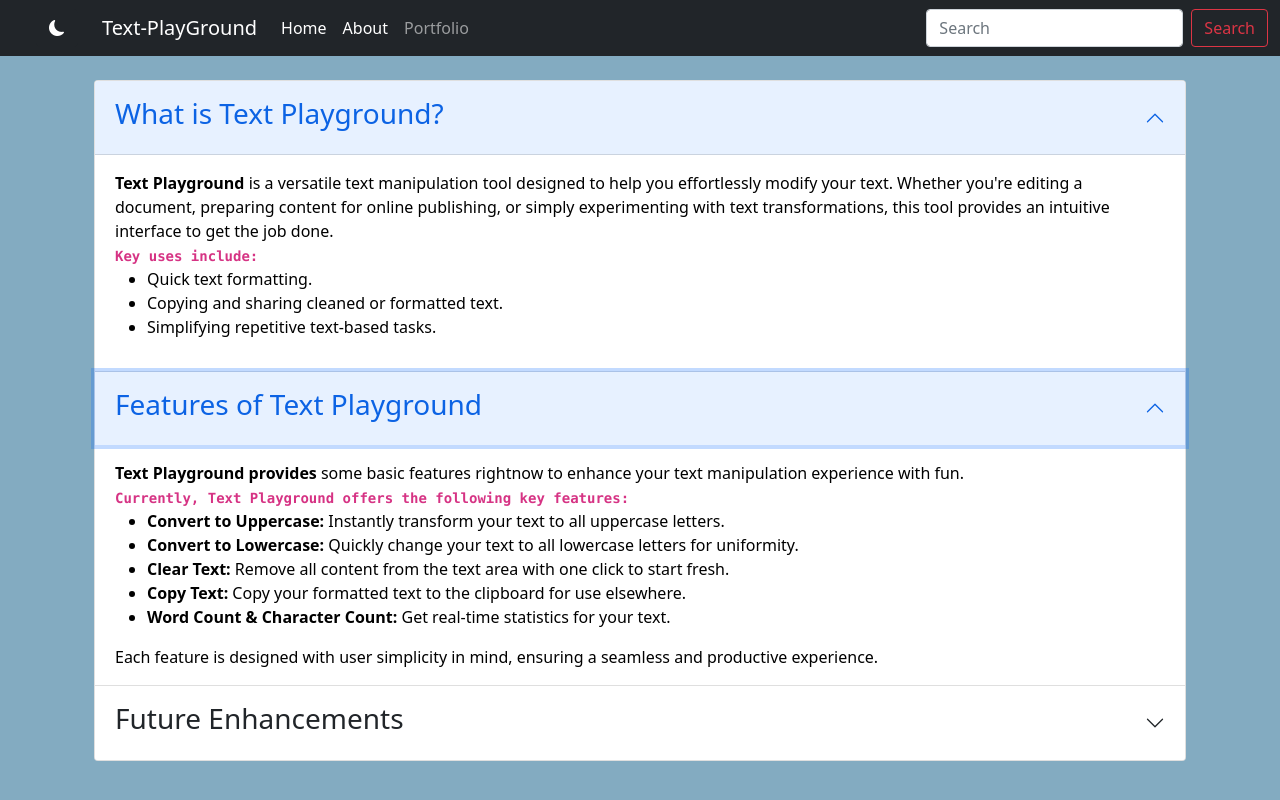
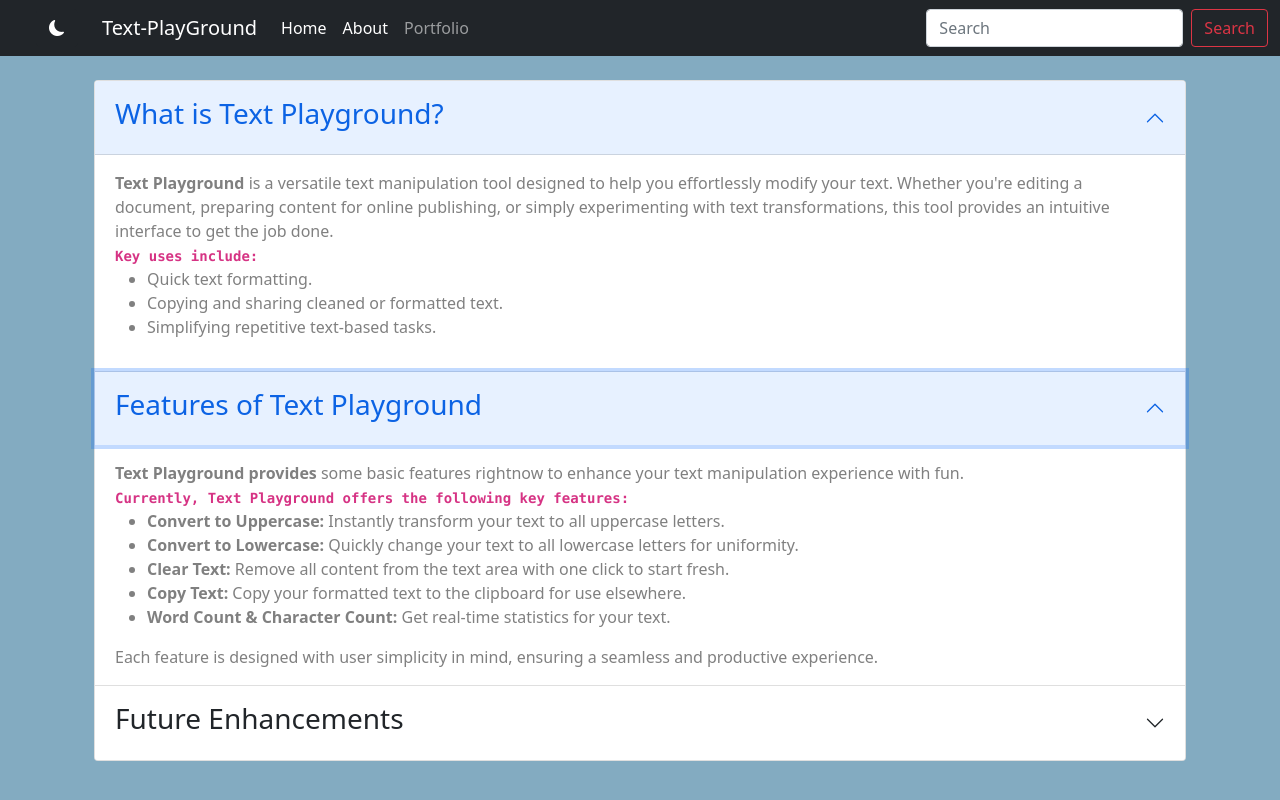
Before and after one commit to Sujan-Rai-426/React-Projects, a React (Vite) app in the folder 05_Text_PlayGround/: page /about in a window 1280 px wide. Both pictures are taken after a click on the button "Features of Text Playground". Shown: the top 800 px of the page. Built offline with nearby package versions, Linux system fonts and the light colour scheme.

Commit message:
editd About text gray  section

```diff
--- a/05_Text_PlayGround/src/components/About.jsx
+++ b/05_Text_PlayGround/src/components/About.jsx
@@ -16,7 +16,7 @@ function About() {
             </button>
 
             <div id="panelsStayOpen-collapseOne" className="accordion-collapse collapse show" aria-labelledby="panelsStayOpen-headingOne">
-                <div className="accordion-body">
+                <div className="accordion-body" style={{color : 'gray'}} >
                     <p>
                         <strong> Text Playground </strong> is a versatile text manipulation tool designed to help you effortlessly modify your text. Whether you're editing a document, preparing content for online publishing, or simply experimenting with text transformations, this tool provides an intuitive interface to get the job done.
                             <br />
@@ -40,7 +40,7 @@ function About() {
             </button>
 
             <div id="panelsStayOpen-collapseThree" className="accordion-collapse collapse" aria-labelledby="panelsStayOpen-headingThree">
-                <div className="accordion-body">
+                <div className="accordion-body" style={{color : 'gray'}} >
                 <strong>Text Playground provides</strong> some basic features rightnow to enhance your text manipulation experience with fun.
                 <br />
                 <code><b> Currently, Text Playground offers the following key features:</b></code>
@@ -65,7 +65,7 @@ function About() {
             </button>
 
             <div id="panelsStayOpen-collapseTwo" className="accordion-collapse collapse" aria-labelledby="panelsStayOpen-headingTwo">
-                <div className="accordion-body">
+                <div className="accordion-body" style={{color : 'gray'}} >
                     <strong>Text Playground is just getting started! </strong> Future Updates and Enhancements will be consistent to Enhance your experience.
                     <br />
                     <code><b> Here are some of the exciting features we plan to add in the future: </b></code>
```
